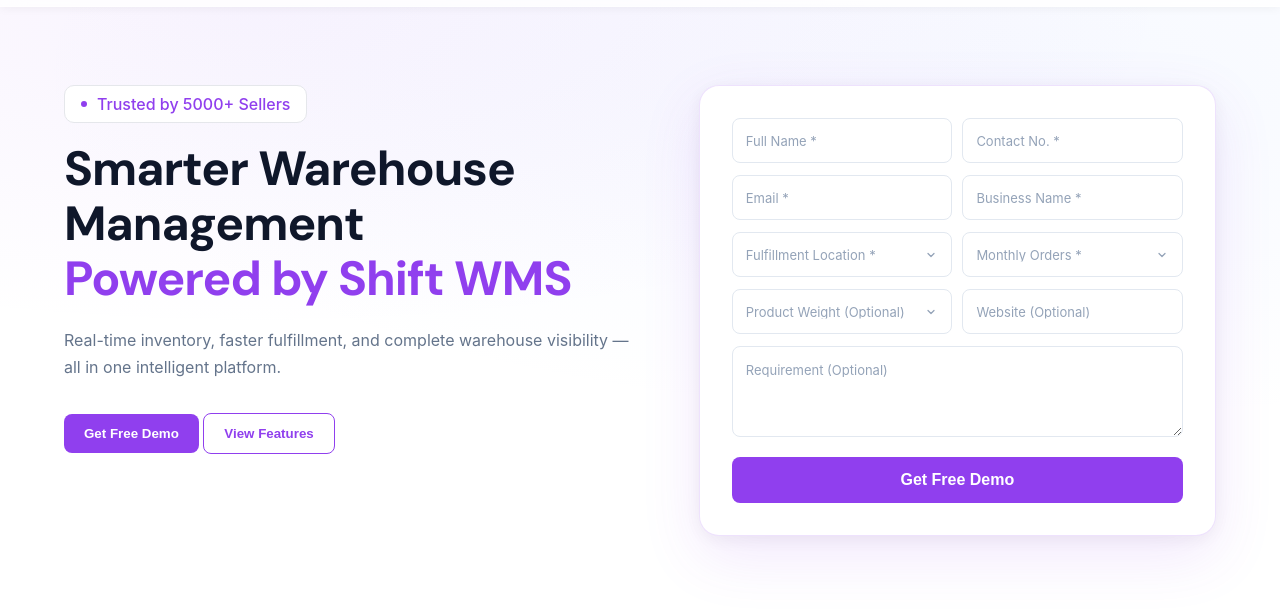
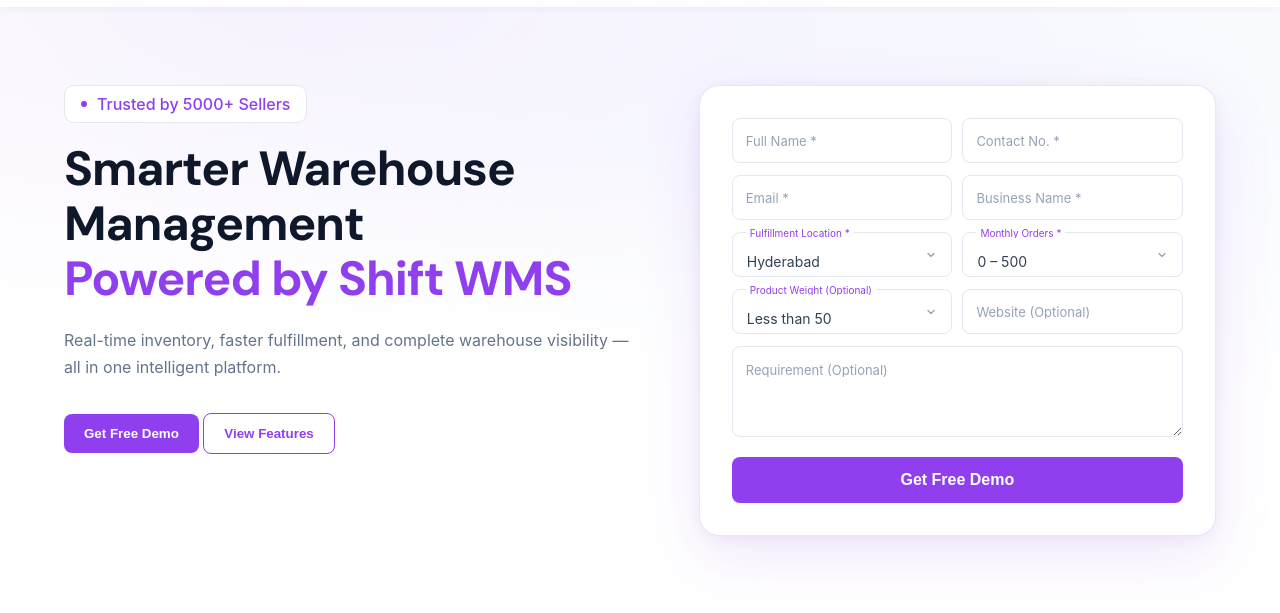
Before and after one commit to Chandu800/wms-landing-page, a plain HTML site: page index.html in a window 1280 px wide. Shown: the part 65-678 px from the top of the page. Drawn offline with Linux system fonts and the light colour scheme.

Commit message:
Update location and weight options in form

```diff
--- a/index.html
+++ b/index.html
@@ -100,17 +100,16 @@
           <div class="form-row">
             <div class="float-group">
               <select id="hf-location" required>
-                <option value="" disabled selected></option>
                 <option value="Hyderabad">Hyderabad</option>
                 <option value="Bangalore">Bangalore</option>
-                <option value="Delhi">Delhi</option>
-                <option value="Mumbai">Mumbai</option>
+                <option value="Vijayawada">Vijayawada</option>
+                <option value="Visakhapatnam">Visakhapatnam</option>
+                <option value="Chennai">Chennai</option>
               </select>
               <label for="hf-location">Fulfillment Location *</label>
             </div>
             <div class="float-group">
               <select id="hf-orders" required>
-                <option value="" disabled selected></option>
                 <option value="0-500">0 – 500</option>
                 <option value="500-2000">500 – 2000</option>
                 <option value="2000-5000">2000 – 5000</option>
@@ -123,11 +122,11 @@
           <div class="form-row">
             <div class="float-group">
               <select id="hf-weight">
-                <option value="" disabled selected></option>
-                <option value="0-500g">0 – 500g</option>
-                <option value="500g-1kg">500g – 1kg</option>
-                <option value="1kg-5kg">1kg – 5kg</option>
-                <option value="5kg+">5kg+</option>
+                <option value="Less than 50">Less than 50</option>
+                <option value="50 – 200">50 – 200</option>
+                <option value="200 - 1000">200 - 1000</option>
+                <option value="1000 - 5000">1000 - 5000</option>
+                <option value="Above 5000">Above 5000</option>
               </select>
               <label for="hf-weight">Product Weight (Optional)</label>
             </div>
```
